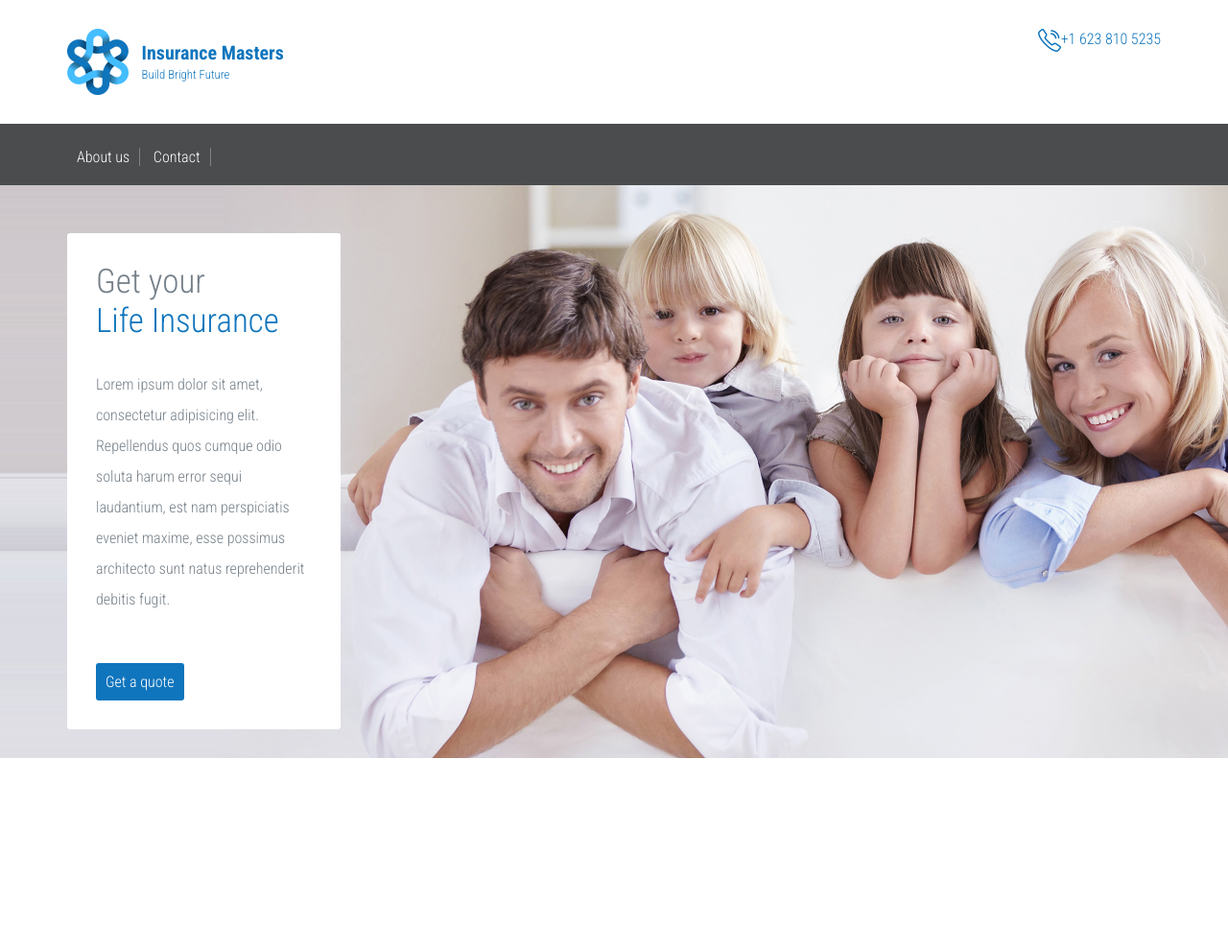
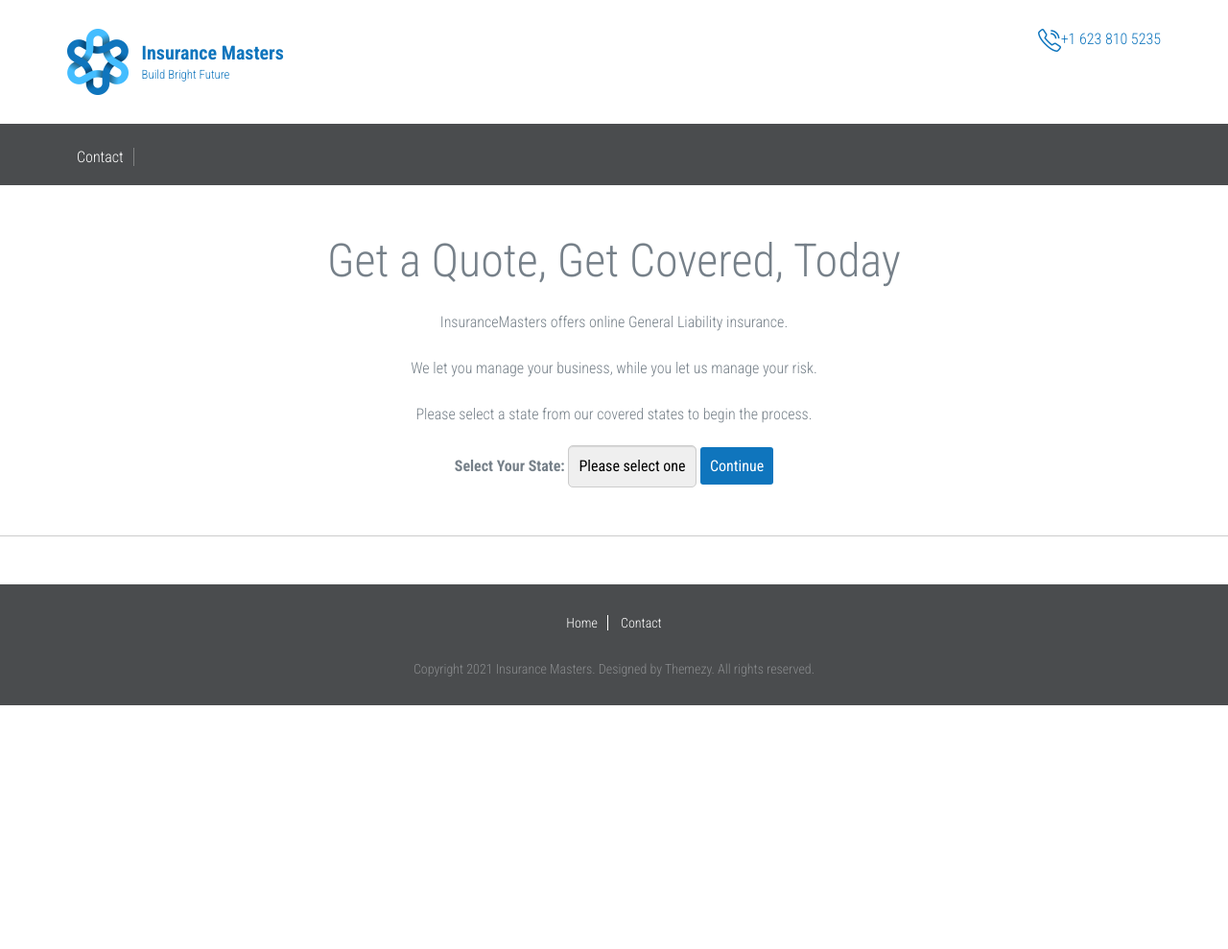
Before and after one commit to mrtyson93/insurancemasters, a Flask app: page / in a window 1280 px wide. Shown: the top 989 px of the page at 96% size. After the commit the page ends 735 px from the top, so only its background shows below. Run offline with Flask 2, Linux system fonts and the light colour scheme.

Commit message:
removed unused functionality

```diff
--- a/app/app.py
+++ b/app/app.py
@@ -4,7 +4,6 @@ import os
 from python_logic.quoteYou import quoteyou
 from python_logic.quoteBusiness import quotebusiness
 from python_logic.about import about
-from python_logic.stateselection import stateselection
 from python_logic.result import result
 
 # Load environment
@@ -17,7 +16,6 @@ app.config['SECRET_KEY'] = os.environ.get('SECRET_KEY')
 app.register_blueprint(quoteyou)
 app.register_blueprint(quotebusiness)
 app.register_blueprint(about)
-app.register_blueprint(stateselection)
 app.register_blueprint(result)
 
 
--- a/app/templates/index.html
+++ b/app/templates/index.html
@@ -1,171 +1,26 @@
-{% extends "layout.html" %} {% block landing %}
-<div class="hero hero-slider">
-  <ul class="slides">
-    <li
-      data-bg-image="{{ url_for('static', filename='./images/slide-1@2x.jpeg') }}"
-    >
-      <div class="container">
-        <div class="slide-content">
-          <h2 class="slide-title">Get your <strong>Life Insurance</strong></h2>
-          <p>
-            Lorem ipsum dolor sit amet, consectetur adipisicing elit.
-            Repellendus quos cumque odio soluta harum error sequi laudantium,
-            est nam perspiciatis eveniet maxime, esse possimus architecto sunt
-            natus reprehenderit debitis fugit.
-          </p>
-          <a href="./state-selection" class="button" name="btn_get_a_quote">Get a quote</a>
-        </div>
-      </div>
-    </li>
-    <li
-      data-bg-image="{{ url_for('static', filename='./images/slide-2@2x.jpeg') }}"
-    >
-      <div class="container">
-        <div class="slide-content">
-          <h2 class="slide-title">Get your <strong>Life Insurance</strong></h2>
-          <p>
-            Lorem ipsum dolor sit amet, consectetur adipisicing elit.
-            Repellendus quos cumque odio soluta harum error sequi laudantium,
-            est nam perspiciatis eveniet maxime, esse possimus architecto sunt
-            natus reprehenderit debitis fugit.
-          </p>
-          <a href="./state-selection" class="button" name="btn_get_a_quote>Get a quote</a>
-        </div>
-      </div>
-    </li>
-    <li
-      data-bg-image="{{ url_for('static', filename='./images/slide-3@2x.jpeg') }}"
-    >
-      <div class="container">
-        <div class="slide-content">
-          <h2 class="slide-title">Get your <strong>Life Insurance</strong></h2>
-          <p>
-            Lorem ipsum dolor sit amet, consectetur adipisicing elit.
-            Repellendus quos cumque odio soluta harum error sequi laudantium,
-            est nam perspiciatis eveniet maxime, esse possimus architecto sunt
-            natus reprehenderit debitis fugit.
-          </p>
-          <a href="./state-selection" class="button" name="btn_get_a_quote>Get a quote</a>
-        </div>
-      </div>
-    </li>
-  </ul>
-</div>
-<!-- .hero-slider -->
-{% endblock %} {% block content %}
-<div class="fullwidth-block greet-section">
-  <div class="container">
-    <h2 class="section-title">Welcome to our website</h2>
-    <small class="section-subtitle"
-      >Etiam suscipit leo tincidunt risus dignissim quisque semper mollis</small
-    >
+{% extends "layout.html" %} {% block content %}
 
-    <div class="row">
-      <div class="col-md-3">
-        <div class="feature">
-          <i class="icon-phone-24"></i>
-          <h3 class="feature-title">24 hours Service</h3>
-          <p>
-            Lorem ipsum dolor amet consectetur adipiscing elit do eiusmod tempor
-            incididunt labore dolore magna aliqua.
-          </p>
-        </div>
-      </div>
-      <div class="col-md-3">
-        <div class="feature">
-          <i class="icon-hotel"></i>
-          <h3 class="feature-title">Hospitality</h3>
-          <p>
-            Lorem ipsum dolor amet consectetur adipiscing elit do eiusmod tempor
-            incididunt labore dolore magna aliqua.
-          </p>
-        </div>
-      </div>
-      <div class="col-md-3">
-        <div class="feature">
-          <i class="icon-luggage"></i>
-          <h3 class="feature-title">Praesent pellentesque</h3>
-          <p>
-            Lorem ipsum dolor amet consectetur adipiscing elit do eiusmod tempor
-            incididunt labore dolore magna aliqua.
-          </p>
-        </div>
-      </div>
-      <div class="col-md-3">
-        <div class="feature">
-          <i class="icon-credit-card-hand"></i>
-          <h3 class="feature-title">Consectetur interdum</h3>
-          <p>
-            Lorem ipsum dolor amet consectetur adipiscing elit do eiusmod tempor
-            incididunt labore dolore magna aliqua.
-          </p>
-        </div>
-      </div>
+<div class="page">
+  <center>
+    <div class="container">
+      <h3 class="entry-title">Get a Quote, Get Covered, Today</h3>
+      <p>InsuranceMasters offers online General Liability insurance.</p>
+      <p>We let you manage your business, while you let us manage your risk.</p>
+      <p>Please select a state from our covered states to begin the process.</p>
+      <form action="./quoteaboutyou" method="post">
+        <strong>Select Your State: </strong>
+        <select name="select-state-dropdown">
+          <option value="">Please select one</option>
+          <option value="CA" name="state-option-CA">California</option>
+          <option value="TX" name="state-option-TX">Texas</option>
+          <option value="WA" name="state-option-WA">Washington</option>
+          <option value="FL" name="state-option-FL">Florida</option>
+          <option value="VA" name="state-option-VA">Virginia</option>
+        </select>
+        <button type="submit" name="btn-continue-to-quote">Continue</button>
+      </form>
     </div>
-    <!-- .row -->
-
-    <div class="text-center">
-      <p>Sollicitudin sit tortor pellentesque. <a href="#">Read more</a></p>
-    </div>
-  </div>
-  <!-- .container -->
-</div>
-<!-- .fullwidth-block -->
-
-<div class="fullwidth-block" data-bg-color="#0f75bd">
-  <div class="container">
-    <div class="testimonial-slider">
-      <ul class="slides">
-        <li>
-          <blockquote>
-            Lorem ipsum dolor sit amet, consectetur adipisicing elit. Quibusdam
-            quod explicabo optio quia ex odit, sequi harum voluptatibus autem.
-            Nam autem corporis deleniti fugiat omnis itaque, quis laudantium
-            dolor facere.<cite>John Smith</cite>
-          </blockquote>
-        </li>
-        <li>
-          <blockquote>
-            At doloremque, itaque molestias neque nesciunt placeat aspernatur
-            veniam fugit enim, dolor, repudiandae a. Laborum optio dolorum qui
-            maxime doloribus eligendi in enim minima quo? Quis tenetur eos,
-            libero exercitationem.<cite>John Smith</cite>
-          </blockquote>
-        </li>
-        <li>
-          <blockquote>
-            Ipsam nesciunt velit voluptatem? Voluptas amet, porro eaque
-            asperiores magni rerum vitae nulla inventore, numquam facilis
-            doloribus placeat iure suscipit adipisci dolores modi saepe deserunt
-            nisi. Nam, illum aperiam velit.<cite>John Smith</cite>
-          </blockquote>
-        </li>
-      </ul>
-    </div>
-  </div>
-  <!-- .container -->
-</div>
-<!-- .fullwidth-block -->
-
-<div class="fullwidth-block">
-  <div class="container">
-    <h2 class="section-title">Our partners</h2>
-
-    <div class="partners">
-      <a href="#"><img src="dummy/money-logo.png" alt="" /></a>
-      <a href="#"><img src="dummy/nyt-logo.png" alt="" /></a>
-      <a href="#"><img src="dummy/forbes-logo.png" alt="" /></a>
-      <a href="#"><img src="dummy/wsj-logo.png" alt="" /></a>
-      <a href="#"><img src="dummy/bbs-logo.png" alt="" /></a>
-    </div>
-    <!-- .partners -->
-  </div>
-  <!-- .container -->
-</div>
-<!-- .fullwidth-block -->
-
-<div class="fullwidth-block">
-  <div class="map"></div>
+  </center>
 </div>
 
 {% endblock %}
--- a/app/templates/layout.html
+++ b/app/templates/layout.html
@@ -90,7 +90,7 @@
                 <i class="fa fa-bars"></i>
               </button>
               <ul class="menu">
-                <li class="menu-item"><a href="/about">About us</a></li>
+                <!-- <li class="menu-item"><a href="/about">About us</a></li> -->
                 <li class="menu-item"><a href="#">Contact</a></li>
               </ul>
               <!-- .menu -->
@@ -111,7 +111,7 @@
           <div class="container">
             <nav class="footer-navigation">
               <a href="./index">Home</a>
-              <a href="./about">About us</a>
+              <!-- <a href="./about">About us</a> -->
               <a href="#">Contact</a>
             </nav>
 
```
Also changed, not shown: app/python_logic/stateselection.py (deleted, +0 -9 lines), 1 other file.
